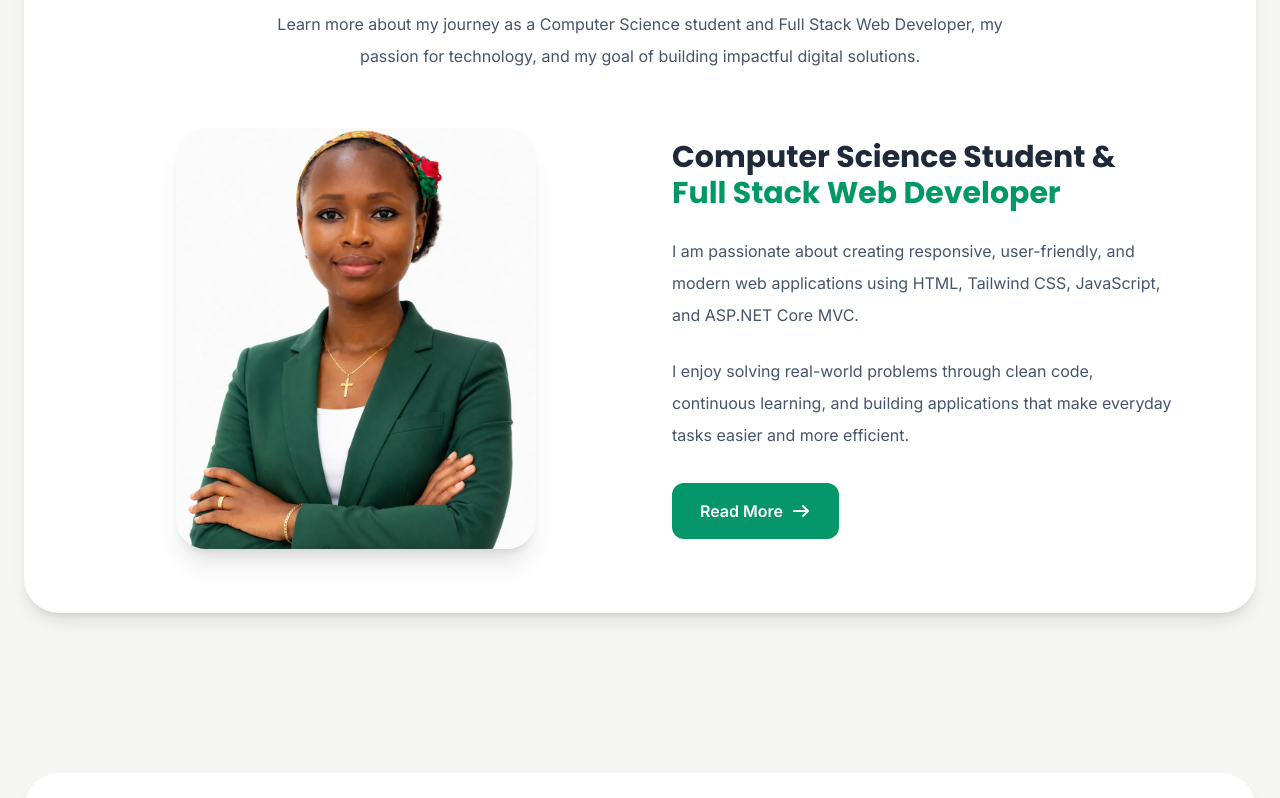
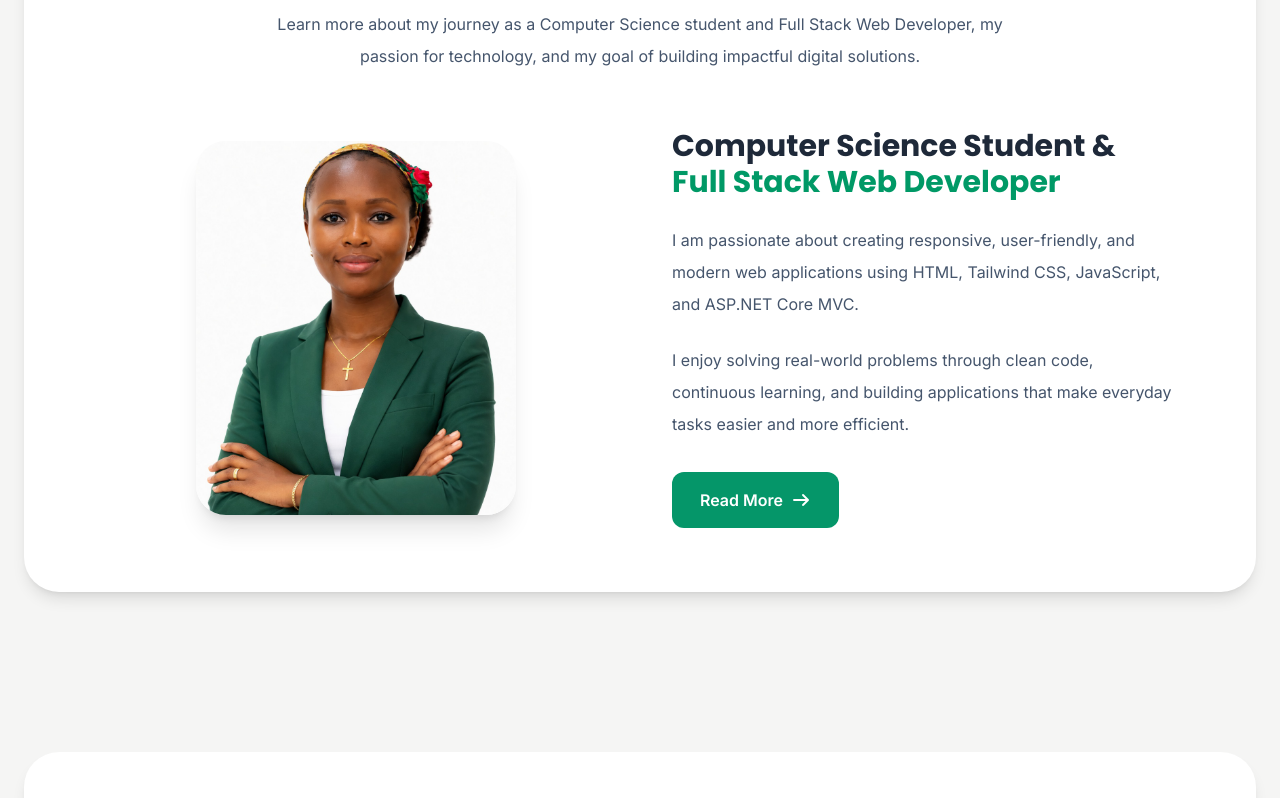
Before and after one commit to Chinenye997/personal-portfolio-AI-2, a website: page index.html in a window 1280 px wide. Shown: the part 1140-1938 px from the top of the page. Drawn offline with Linux system fonts and the light colour scheme.

Commit message:
Made some update

```diff
--- a/index.html
+++ b/index.html
@@ -246,7 +246,7 @@
                 <img
                   src="assets/images/Gift Edeh.jpg"
                   alt="Gift Chinenyenwa Edeh"
-                  class="w-72 md:w-80 lg:w-[360px] rounded-[30px] shadow-xl"
+                  class="w-72 md:w-80 lg:w-360px rounded-[30px] shadow-xl"
                 />
               </div>
 
```
